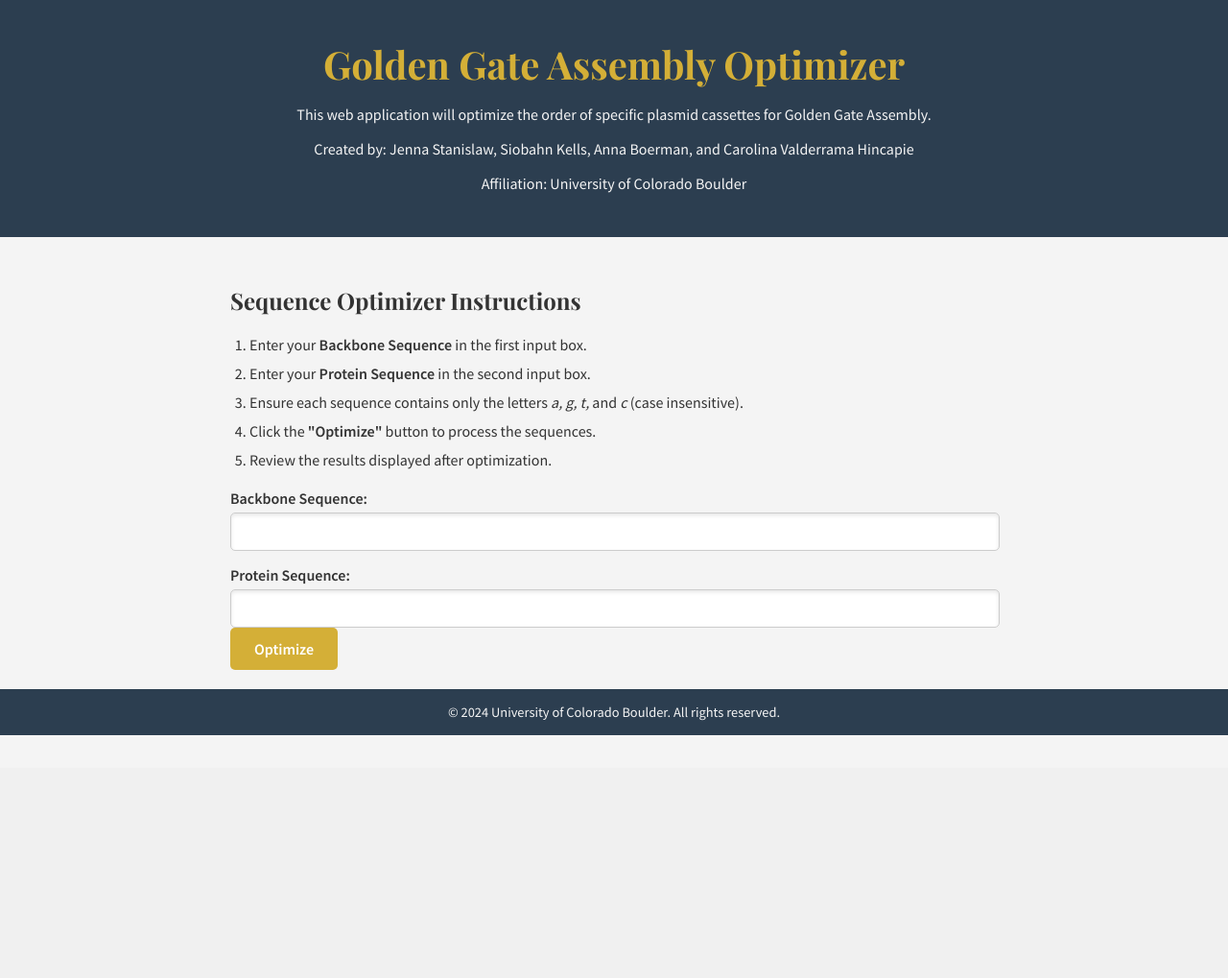
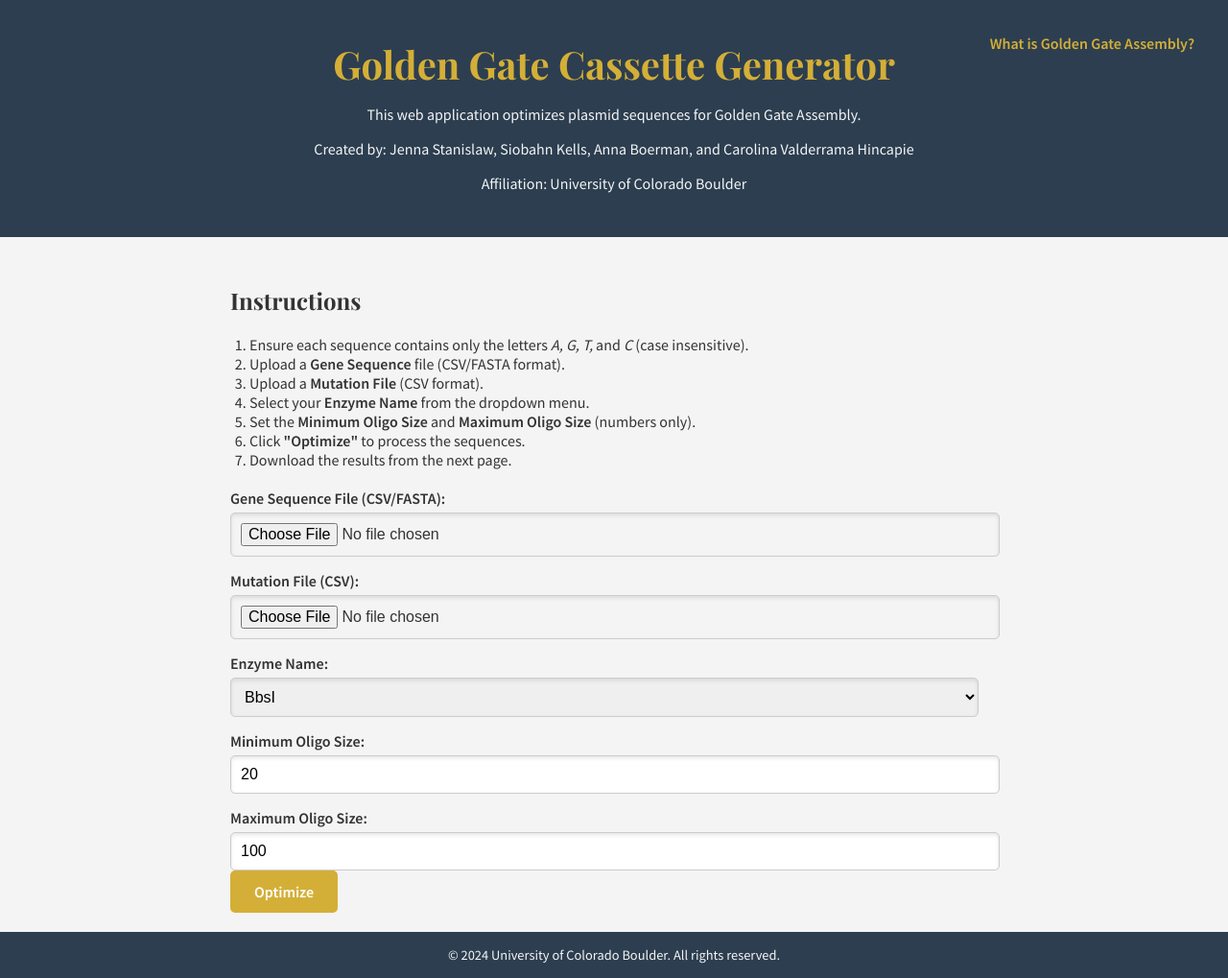
Before and after one commit to jennastanislaw/cassettecrafter, a Flask app: page / in a window 1280 px wide. Shown: the whole page at 96% size. Before the commit the page ends 766 px from the top, so only its background shows below. Run offline with Flask 3, Linux system fonts and the light colour scheme.

Commit message:
Code including new parameters and new features to the web app

```diff
--- a/GUI/templates/index.html
+++ b/GUI/templates/index.html
@@ -1,15 +1,16 @@
+
 <!DOCTYPE html>
 <html lang="en">
 <head>
     <meta charset="UTF-8">
     <meta name="viewport" content="width=device-width, initial-scale=1.0">
-    <title>Sequence Optimizer</title>
+    <title>Golden Gate Cassette Generator</title>
     <link href="https://fonts.googleapis.com/css2?family=Playfair+Display:wght@400;700&family=Source+Sans+Pro:wght@400;600&display=swap" rel="stylesheet">
     <style>
         /* General Styles */
         body {
-            background-color: #f4f4f4; /* Light ivory background */
-            color: #333333; /* Charcoal text */
+            background-color: #f4f4f4;
+            color: #333333;
             font-family: 'Source Sans Pro', sans-serif;
             margin: 0;
             padding: 0;
@@ -18,15 +19,15 @@
         .header {
             text-align: center;
             padding: 30px 20px;
-            background-color: #2c3e50; /* Charcoal background */
-            color: #f4f4f4; /* Ivory text */
+            background-color: #2c3e50;
+            color: #f4f4f4;
         }
 
         .header h1 {
-            color: #d4af37; /* Gold text for the main header */
+            color: #d4af37;
         }
 
-        h1, h2, h3, h4, h5, h6 {
+        h1, h2 {
             font-family: 'Playfair Display', serif;
             margin: 10px 0;
         }
@@ -47,30 +48,25 @@
             max-width: 800px;
         }
 
-        ol li {
-            margin-bottom: 10px;
-            font-size: 1em;
-        }
-
         label {
             display: block;
             margin-top: 15px;
             font-weight: 600;
         }
 
-        input {
+        input, select {
             margin-top: 5px;
             padding: 10px;
             width: calc(100% - 20px);
-            border: 1px solid #cccccc; /* Light grey border */
+            border: 1px solid #cccccc;
             border-radius: 5px;
             box-shadow: inset 0px 2px 4px rgba(0, 0, 0, 0.1);
             font-size: 1em;
         }
 
         button {
-            background-color: #d4af37; /* Gold button */
-            color: #ffffff; /* White text */
+            background-color: #d4af37;
+            color: #ffffff;
             border: none;
             padding: 12px 25px;
             cursor: pointer;
@@ -81,7 +77,7 @@
         }
 
         button:hover {
-            background-color: #b8860b; /* Darker gold on hover */
+            background-color: #b8860b;
         }
 
         .container {
@@ -101,27 +97,48 @@
     </style>
 </head>
 <body>
+    <div style="position: fixed; top: 20px; right: 20px; background: #2c3e50; padding: 15px; border-radius: 5px;">
+        <a href="/gg_assembly" style="color: #d4af37; text-decoration: none; font-weight: bold;">What is Golden Gate Assembly?</a>
+    </div>
+
     <div class="header">
-        <h1>Golden Gate Assembly Optimizer</h1>
-        <p>This web application will optimize the order of specific plasmid cassettes for Golden Gate Assembly.</p>
+        <h1>Golden Gate Cassette Generator</h1>
+        <p>This web application optimizes plasmid sequences for Golden Gate Assembly.</p>
         <p>Created by: Jenna Stanislaw, Siobahn Kells, Anna Boerman, and Carolina Valderrama Hincapie</p>
         <p>Affiliation: University of Colorado Boulder</p>
     </div>
     <div class="container">
-        <h2>Sequence Optimizer Instructions</h2>
+        <h2>Instructions</h2>
         <ol>
-            <li>Enter your <strong>Backbone Sequence</strong> in the first input box.</li>
-            <li>Enter your <strong>Protein Sequence</strong> in the second input box.</li>
-            <li>Ensure each sequence contains only the letters <em>a, g, t,</em> and <em>c</em> (case insensitive).</li>
-            <li>Click the <strong>"Optimize"</strong> button to process the sequences.</li>
-            <li>Review the results displayed after optimization.</li>
+            <li>Ensure each sequence contains only the letters <em>A, G, T,</em> and <em>C</em> (case insensitive).</li>
+            <li>Upload a <strong>Gene Sequence</strong> file (CSV/FASTA format).</li>
+            <li>Upload a <strong>Mutation File</strong> (CSV format).</li>
+            <li>Select your <strong>Enzyme Name</strong> from the dropdown menu.</li>
+            <li>Set the <strong>Minimum Oligo Size</strong> and <strong>Maximum Oligo Size</strong> (numbers only).</li>
+            <li>Click <strong>"Optimize"</strong> to process the sequences.</li>
+            <li>Download the results from the next page.</li>
         </ol>
-        <form action="{{ url_for('optimize') }}" method="post">
-            <label for="backbone">Backbone Sequence:</label>
-            <input type="text" id="backbone" name="backbone" required>
-            <br>
-            <label for="protein">Protein Sequence:</label>
-            <input type="text" id="protein" name="protein" required>
+        <form action="{{ url_for('optimize') }}" method="post" enctype="multipart/form-data">
+            <label for="gene_file">Gene Sequence File (CSV/FASTA):</label>
+            <input type="file" id="gene_file" name="gene_file" accept=".csv, .fasta" required>
+
+            <label for="mutations_file">Mutation File (CSV):</label>
+            <input type="file" id="mutations_file" name="mutations_file" accept=".csv" required>
+
+            <label for="enzyme_name">Enzyme Name:</label>
+            <select id="enzyme_name" name="enzyme_name">
+                <option value="BbsI" selected>BbsI</option>
+                <option value="BsaI">BsaI</option>
+                <option value="Esp3I">Esp3I</option>
+                <option value="BsmBI">BsmBI</option>
+            </select>
+
+            <label for="min_oligo_size">Minimum Oligo Size:</label>
+            <input type="number" id="min_oligo_size" name="min_oligo_size" min="10" value="20" required>
+
+            <label for="max_oligo_size">Maximum Oligo Size:</label>
+            <input type="number" id="max_oligo_size" name="max_oligo_size" min="10" value="100" required>
+
             <br>
             <button type="submit">Optimize</button>
         </form>
```
Also changed, not shown: GUI/app_script.py (+49 -147 lines), GUI/templates/gg_assembly.html (added, +79 -0 lines), src/main.py (line endings or trailing spaces).
